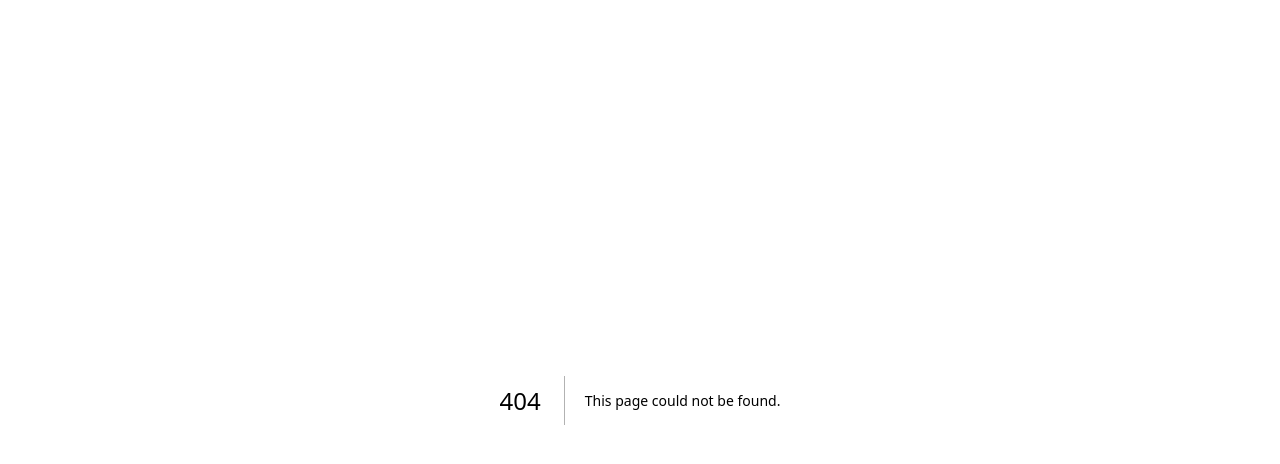
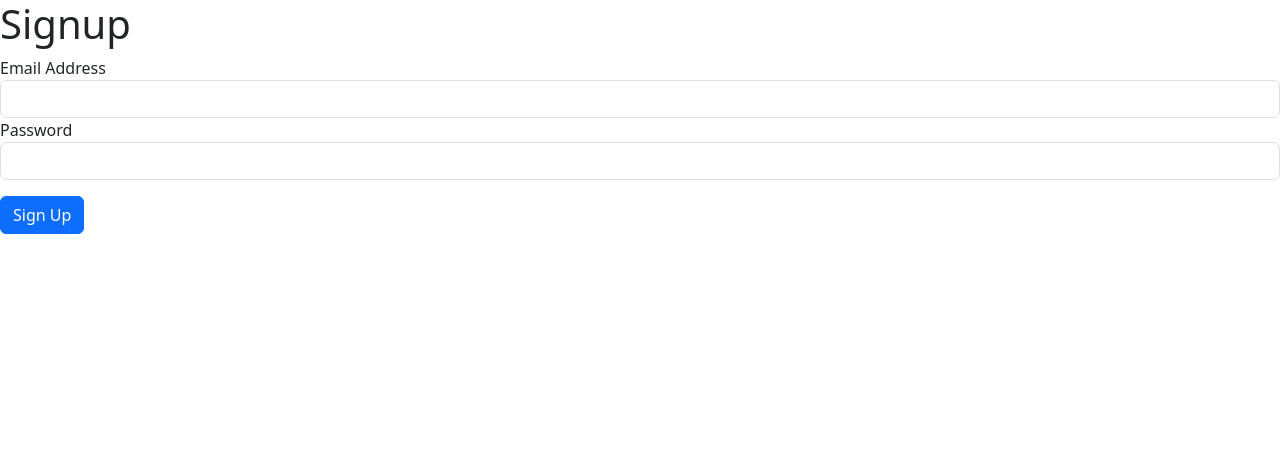
Before and after one commit to ahsandani001/microservices-ticketing, a Next.js app in the folder client/: page /auth/signup in a window 1280 px wide. Before the commit this address had no page. Shown: the top 464 px of the page. Built offline with nearby package versions, Linux system fonts and the light colour scheme.

Commit message:
implemented signup page with connected its api

```diff
--- a/client/package.json
+++ b/client/package.json
@@ -11,6 +11,8 @@
   "license": "ISC",
   "type": "commonjs",
   "dependencies": {
+    "axios": "^1.10.0",
+    "bootstrap": "^5.3.7",
     "next": "^15.3.4",
     "react": "^19.1.0",
     "react-dom": "^19.1.0"
--- /dev/null
+++ b/client/pages/_app.jsx
@@ -0,0 +1,5 @@
+import 'bootstrap/dist/css/bootstrap.css';
+
+export default ({ Component, pageProps }) => {
+  return <Component {...pageProps} />;
+};
--- /dev/null
+++ b/client/pages/auth/signup.jsx
@@ -0,0 +1,57 @@
+import { useState } from 'react';
+import axios from 'axios';
+
+export default () => {
+  const [email, setEmail] = useState('');
+  const [password, setPassword] = useState('');
+  const [errors, setErrors] = useState([]);
+
+  const onSubmit = async (event) => {
+    event.preventDefault();
+
+    try {
+      const res = await axios.post('/api/users/signup', {
+        email,
+        password,
+      });
+      console.log(res.data);
+    } catch (err) {
+      setErrors(err.response.data.errors);
+    }
+  };
+
+  return (
+    <form onSubmit={onSubmit}>
+      <h1>Signup</h1>
+      <div className="form-group">
+        <label htmlFor="">Email Address</label>
+        <input
+          type="email"
+          className="form-control"
+          value={email}
+          onChange={(e) => setEmail(e.target.value)}
+        />
+      </div>
+      <div className="form-group">
+        <label htmlFor="">Password</label>
+        <input
+          type="password"
+          className="form-control"
+          value={password}
+          onChange={(e) => setPassword(e.target.value)}
+        />
+      </div>
+      {errors.length > 0 && (
+        <div className="alert alert-danger mt-3">
+          <h4>Ooops....</h4>
+          <ul className="my-0">
+            {errors.map((err) => (
+              <li key={err.message}>{err.message}</li>
+            ))}
+          </ul>
+        </div>
+      )}
+      <button className="btn btn-primary mt-3">Sign Up</button>
+    </form>
+  );
+};
```
Also changed, not shown: 1 other file (tests, documents, lock files or other folders).
